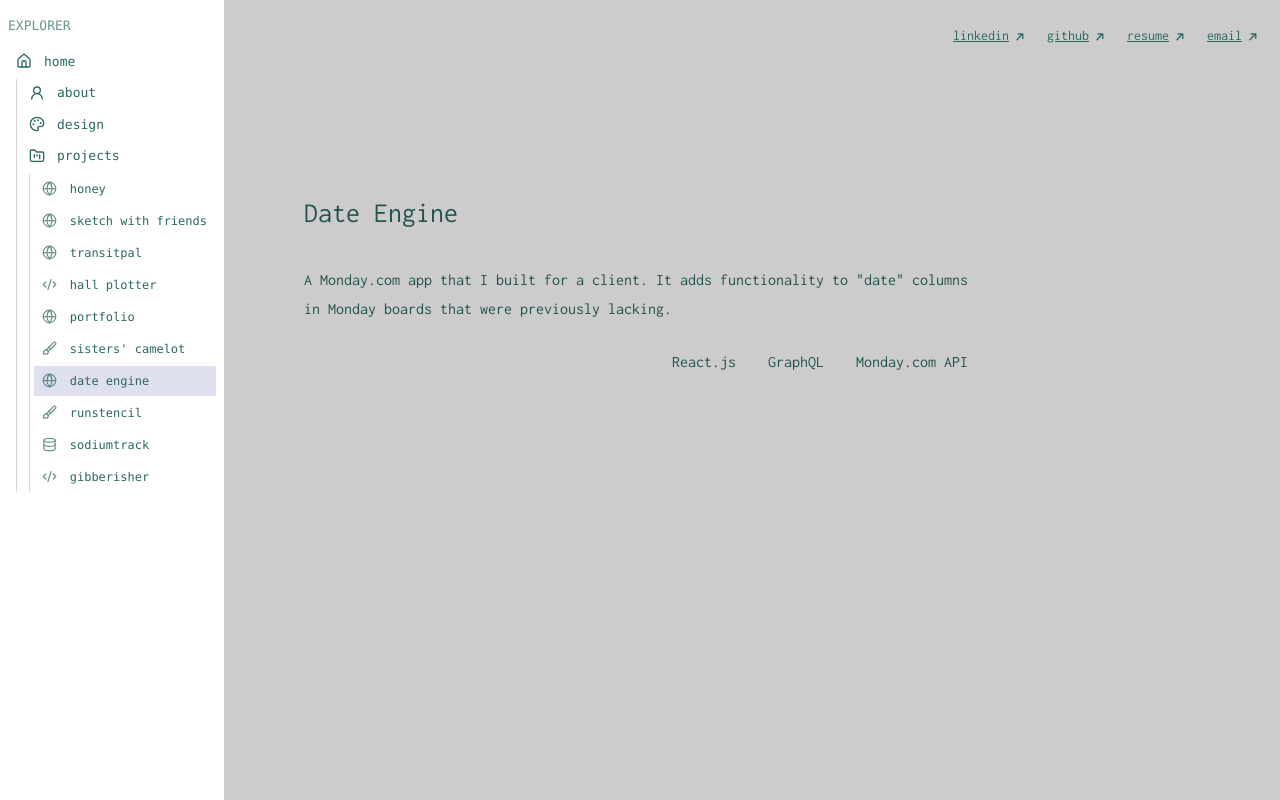
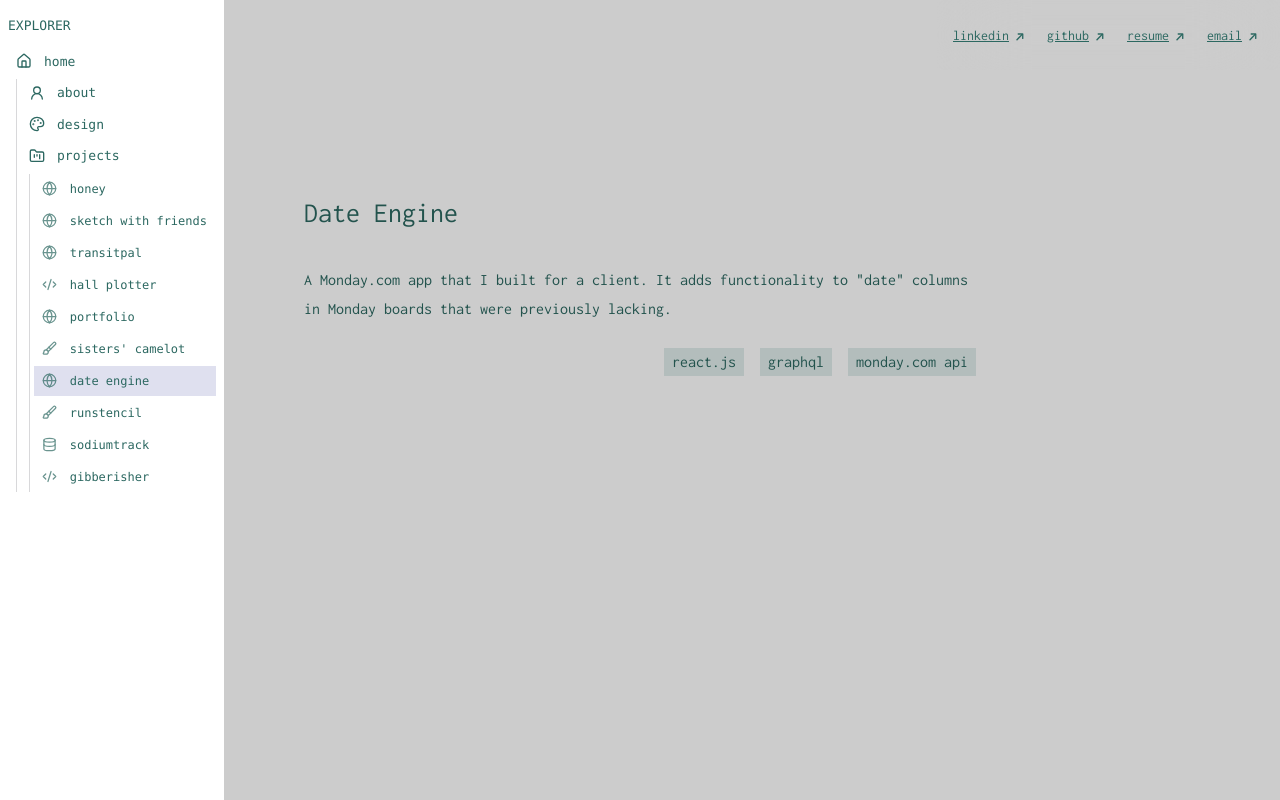
Before and after one commit to joshudd/portfolio, a Next.js app: page /projects/dateengine in a window 1280 px wide. Built offline with nearby package versions, Linux system fonts and the light colour scheme.

Commit message:
project page tweaks

```diff
--- a/src/app/projects/[slug]/page.tsx
+++ b/src/app/projects/[slug]/page.tsx
@@ -1,14 +1,96 @@
+"use client";
+
+import React, { useState } from "react";
+import Link from "next/link";
+import Image from "next/image";
 import { notFound } from "next/navigation";
 
-import ProjectDetailView from "@/components/projects/project-detail-view";
 import TransitionChild from "@/components/transition/transition-child";
-import { projects } from "@/data/projects";
+import { Project, projects } from "@/data/projects";
+import { linkarrowIcon } from "@/components/ui/icons";
 
-export async function generateStaticParams() {
-  return projects.map((project) => ({
-    slug: project.link,
-  }));
-}
+const ProjectDetailContent = ({ project }: { project: Project }) => {
+  const [selectedImage, setSelectedImage] = useState<string | null>(null);
+
+  if (!project) {
+    console.log(project);
+    return <div>Project not found</div>;
+  }
+
+  return (
+    <div>
+      <div className="min-h-screen px-4 sm:px-6 md:px-8 relative">
+        <div className="w-full max-w-md sm:max-w-lg md:max-w-xl lg:max-w-2xl mx-auto pt-24 sm:pt-48">
+          <div className="flex items-center">
+            <h1 className="text-[20px] sm:text-[22px] md:text-[24px] lg:text-[28px]">
+              {project.name}
+            </h1>
+          </div>
+          <div className="mt-4 mb-4 grid grid-cols-1 sm:grid-cols-2 md:grid-cols-3 lg:grid-cols-4 gap-4">
+            {project.images?.map((image, index) => (
+              <button
+                key={image}
+                className="aspect-w-4 aspect-h-3 cursor-pointer p-0 border-0 bg-transparent w-full max-w-[200px] sm:max-w-[250px] md:max-w-[300px]"
+                onClick={() => setSelectedImage(image)}
+                aria-label={`View larger image ${index + 1} of ${project.name}`}
+              >
+                <Image
+                  src={`/images/${image}`}
+                  alt={project.name}
+                  className="w-full h-full object-cover rounded-lg shadow-md"
+                  width={300}
+                  height={225}
+                />
+              </button>
+            ))}
+          </div>
+          <div className="text-[14px] sm:text-[16px] leading-[1.8]">
+            {project.external_link && (
+              <>
+                <Link
+                  href={project.external_link}
+                  target="_blank"
+                  className="ml-0 flex flex-nowrap link items-center"
+                >
+                  {project.display_link} {linkarrowIcon()}
+                </Link>
+                <br />
+              </>
+            )}
+          </div>
+          <p className="text-[14px] sm:text-[16px] leading-[1.8]">
+            {project.description}
+          </p>
+          <br />
+          <div className="flex flex-row content-start justify-end gap-x-2 md:gap-x-4 text-[14px] sm:text-[16px] leading-[1.8]">
+            {project.tools?.map((tool, index) => (
+              <div key={tool} className="highlight-item pl-2 pr-2 rounded-lg">
+                <p>{tool.toLowerCase()}</p>
+              </div>
+            ))}
+          </div>
+        </div>
+
+        {selectedImage && (
+          <div
+            className="fixed inset-0 modal-overlay flex items-center justify-center"
+            onClick={() => setSelectedImage(null)}
+          >
+            <div className="w-[90vw] h-[90vh] flex items-center justify-center">
+              <Image
+                src={`/images/${selectedImage}`}
+                alt={project.name}
+                className="max-w-full max-h-full w-auto h-auto object-contain"
+                width={1200}
+                height={800}
+              />
+            </div>
+          </div>
+        )}
+      </div>
+    </div>
+  );
+};
 
 export default function ProjectPage({ params }: { params: { slug: string } }) {
   const project = projects.find((p) => p.link === params.slug);
@@ -19,7 +101,7 @@ export default function ProjectPage({ params }: { params: { slug: string } }) {
   return (
     <main>
       <TransitionChild id="projects">
-        <ProjectDetailView project={project} />
+        <ProjectDetailContent project={project} />
       </TransitionChild>
     </main>
   );
--- a/src/app/projects/page.tsx
+++ b/src/app/projects/page.tsx
@@ -53,9 +53,9 @@ function ProjectsContent({
               <Link
                 key={index}
                 href={`/projects?page=${index + 1}`}
-                className={`mx-1 px-2 py-1 rounded-lg link ${
+                className={`mx-2 px-3 py-1 rounded-lg link hover-item ${
                   currentPage === index + 1
-                    ? "bg-background-item opacity-70"
+                    ? "highlight-item"
                     : ""
                 }`}
               >
--- a/src/app/styles/globals.css
+++ b/src/app/styles/globals.css
@@ -148,6 +148,10 @@
   color: var(--foreground-muted);
 }
 
+.highlight-item {
+  background-color: var(--background-muted);
+}
+
 .directory-item {
   opacity: 1;
   transition: all 0.2s ease;
--- a/src/components/layout/directory-explorer.tsx
+++ b/src/components/layout/directory-explorer.tsx
@@ -189,9 +189,9 @@ export function DirectoryExplorer() {
       >
         <div className="text-[13px] font-mono">
           <div
-            className={`mb-3 overflow-hidden whitespace-nowrap directory-item ${
+            className={`mb-3 overflow-hidden whitespace-nowrap ${
               isExpanded ? "" : "opacity-0"
-            } group-hover/sidebar:opacity-70`}
+            }`}
           >
             EXPLORER
           </div>
--- a/src/components/projects/project-detail-view.tsx
+++ /dev/null
@@ -1,96 +0,0 @@
-"use client";
-
-import React, { useState } from "react";
-import Link from "next/link";
-import Image from "next/image";
-
-import { linkarrowIcon } from "../ui/icons";
-import { Project } from "@/data/projects";
-
-const ProjectDetailView = ({ project }: { project: Project }) => {
-  const [selectedImage, setSelectedImage] = useState<string | null>(null);
-
-  if (!project) {
-    console.log(project);
-    return <div>Project not found</div>;
-  }
-
-  return (
-    <div>
-      <div className="min-h-screen px-4 sm:px-6 md:px-8 relative">
-        <div className="w-full max-w-md sm:max-w-lg md:max-w-xl lg:max-w-2xl mx-auto pt-24 sm:pt-48">
-          <div className="flex items-center">
-            <h1 className="text-[20px] sm:text-[22px] md:text-[24px] lg:text-[28px]">
-              {project.name}
-            </h1>
-          </div>
-          <div className="mt-4 mb-4 grid grid-cols-1 sm:grid-cols-2 md:grid-cols-3 lg:grid-cols-4 gap-4">
-            {project.images?.map((image, index) => (
-              <button
-                key={image}
-                className="aspect-w-4 aspect-h-3 cursor-pointer p-0 border-0 bg-transparent w-full max-w-[200px] sm:max-w-[250px] md:max-w-[300px]"
-                onClick={() => setSelectedImage(image)}
-                aria-label={`View larger image ${index + 1} of ${project.name}`}
-              >
-                <Image
-                  src={`/images/${image}`}
-                  alt={project.name}
-                  className="w-full h-full object-cover rounded-lg shadow-md"
-                  width={300}
-                  height={225}
-                />
-              </button>
-            ))}
-          </div>
-          <div className="text-[14px] sm:text-[16px] leading-[1.8]">
-            {project.external_link && (
-              <>
-                <Link
-                  href={project.external_link}
-                  target="_blank"
-                  className="ml-0 flex flex-nowrap link items-center"
-                >
-                  {project.display_link} {linkarrowIcon()}
-                </Link>
-                <br />
-              </>
-            )}
-          </div>
-          <p className="text-[14px] sm:text-[16px] leading-[1.8]">
-            {project.description}
-          </p>
-          <br />
-          <div className="flex flex-row content-start justify-end gap-x-2 md:gap-x-4 text-[14px] sm:text-[16px] leading-[1.8]">
-            {project.tools?.map((tool, index) => (
-              <div
-                key={tool}
-                className="bg-background-item pl-2 pr-2 rounded-lg"
-              >
-                <p>{tool}</p>
-              </div>
-            ))}
-          </div>
-        </div>
-
-        {selectedImage && (
-          <div
-            className="fixed inset-0 modal-overlay flex items-center justify-center"
-            onClick={() => setSelectedImage(null)}
-          >
-            <div className="w-[90vw] h-[90vh] flex items-center justify-center">
-              <Image
-                src={`/images/${selectedImage}`}
-                alt={project.name}
-                className="max-w-full max-h-full w-auto h-auto object-contain"
-                width={1200}
-                height={800}
-              />
-            </div>
-          </div>
-        )}
-      </div>
-    </div>
-  );
-};
-
-export default ProjectDetailView;
--- a/src/data/projects.tsx
+++ b/src/data/projects.tsx
@@ -61,8 +61,8 @@ export const projects: Project[] = [
     name: "Portfolio",
     summary: "this website!",
     description:
-      "The website you're looking at! Built with Next.js, Tailwind, and P5.js.",
-    tools: ["Nextjs", "TailwindCSS", "p5.js"],
+      "The website you're looking at!",
+    tools: ["Nextjs", "TailwindCSS"],
     images: null,
     external_link: "https://github.com/joshudd/portfolio",
     display_link: "github.com/joshudd/portfolio",
```
